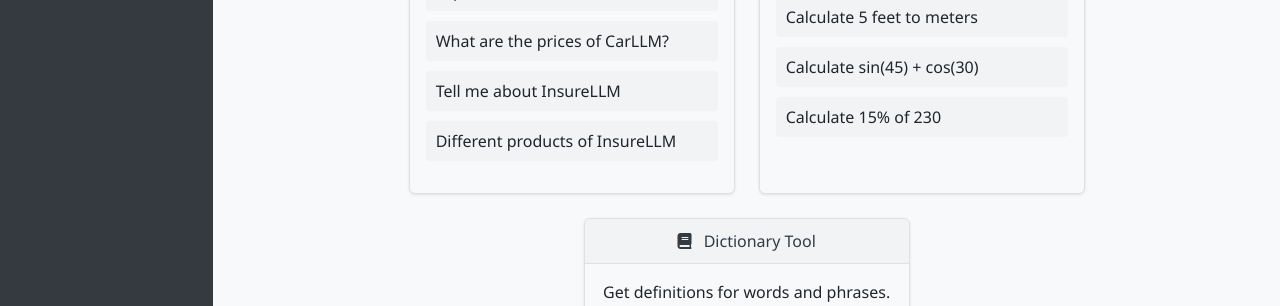
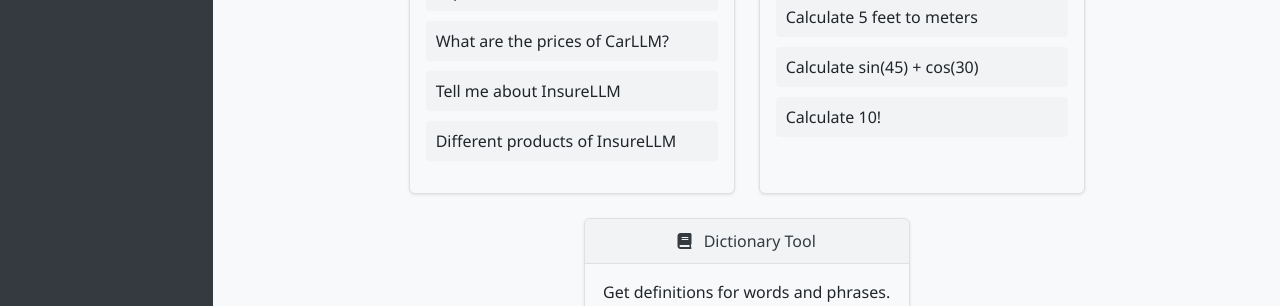
Before and after one commit to SambhavJain26/RAGex, a Flask app: page / in a window 1280 px wide. Shown: the part 371-677 px from the top of the page. Run offline with Flask 3, Linux system fonts and the light colour scheme; data that the repository does not hold is empty; some libraries are stand-ins or nearby versions.

Commit message:
final check for changes

```diff
--- a/static/js/main.js
+++ b/static/js/main.js
@@ -143,7 +143,7 @@
                                     <li class="question-item">Calculate sqrt(144) + 25</li>
                                     <li class="question-item">Calculate 5 feet to meters</li>
                                     <li class="question-item">Calculate sin(45) + cos(30)</li>
-                                    <li class="question-item">Calculate 15% of 230</li>
+                                    <li class="question-item">Calculate 10!</li>
                                 </ul>
                             </div>
                         </div>
--- a/templates/index.html
+++ b/templates/index.html
@@ -67,7 +67,7 @@
                                                     <li class="question-item"><i class="fas fa-calculator calc-icon"></i>Calculate sqrt(144) + 25</li>
                                                     <li class="question-item"><i class="fas fa-calculator calc-icon"></i>Calculate 5 feet to meters</li>
                                                     <li class="question-item"><i class="fas fa-calculator calc-icon"></i>Calculate sin(45) + cos(30)</li>
-                                                    <li class="question-item"><i class="fas fa-calculator calc-icon"></i>Calculate 15% of 230</li>
+                                                    <li class="question-item"><i class="fas fa-calculator calc-icon"></i>Calculate 10!</li>
                                                 </ul>
                                             </div>
                                         </div>
```
